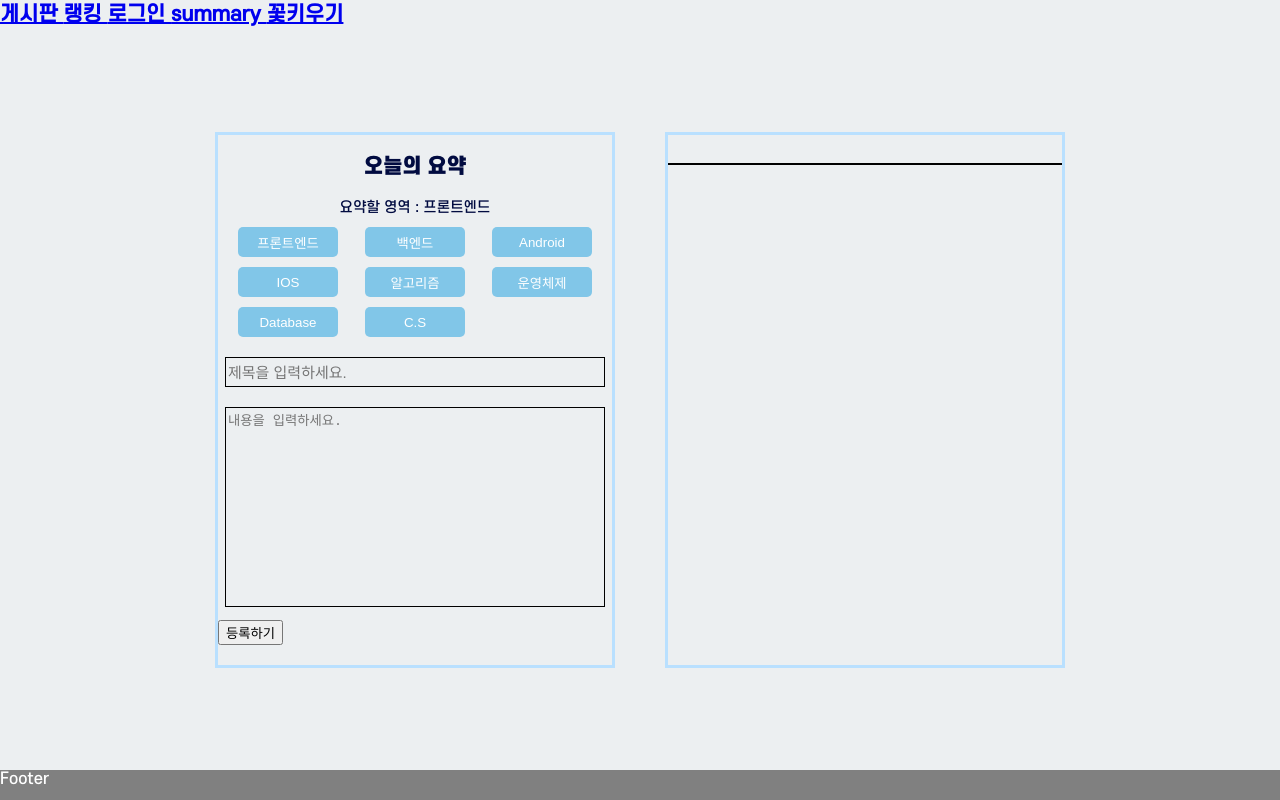
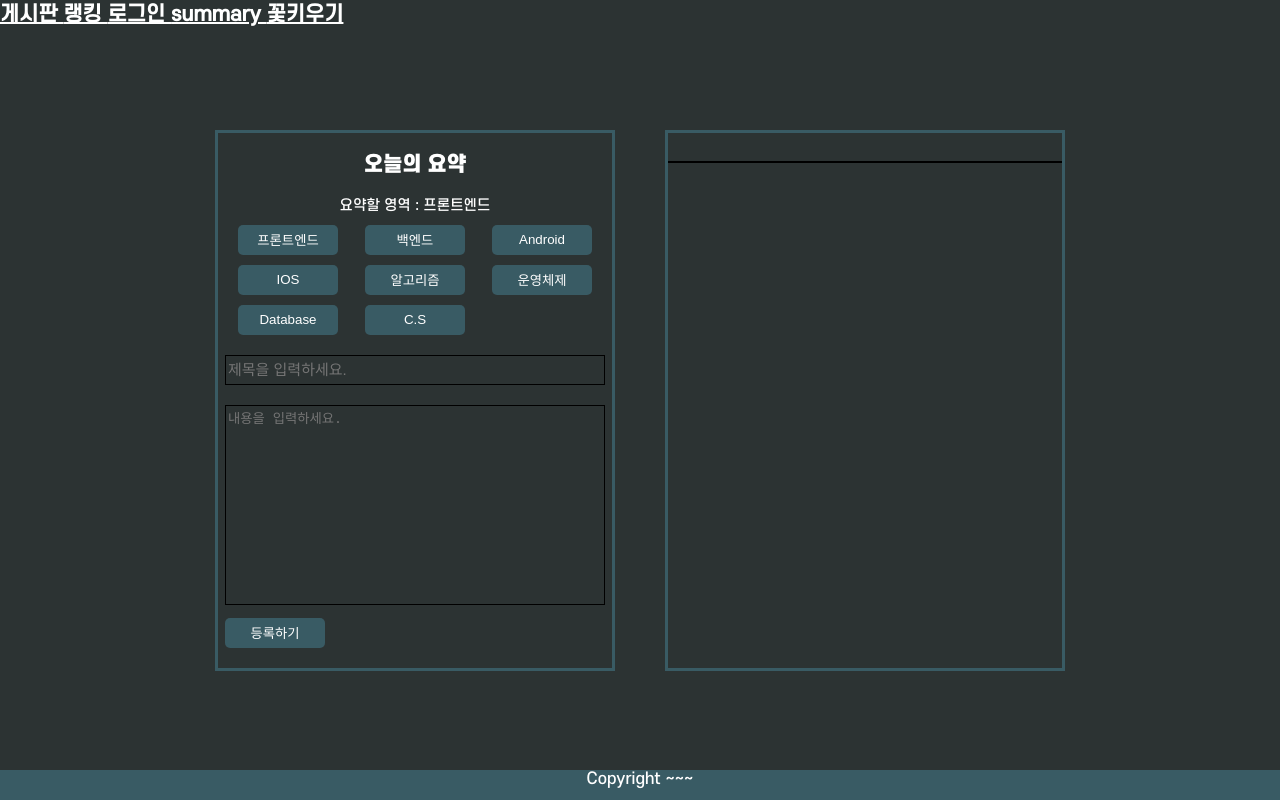
Before and after one commit to onegqueen/front, a React (Create React App) app: page /summary in a window 1280 px wide. Built offline with nearby package versions, Linux system fonts and the light colour scheme.

Commit message:
[11-20] change Footer, Summary design

```diff
--- a/public/index.html
+++ b/public/index.html
@@ -37,6 +37,8 @@
       -webkit-user-select: none;
       -moz-user-select: none;
       -ms-user-select: none;
+      background-color: #2c3333;
+      color: #f7f7f7;
     "
   >
     <noscript>내일은 코딩왕</noscript>
--- a/src/GlobalStyles.js
+++ b/src/GlobalStyles.js
@@ -3,6 +3,7 @@ import { createGlobalStyle } from "styled-components";
 const GlobalStyle = createGlobalStyle`
   *, *::before, *::after {
     box-sizing: border-box;
+    color: white;
   }
   body {
     font-family: SCDream5;
--- a/src/components/Stats/StatsConfirm.js
+++ b/src/components/Stats/StatsConfirm.js
@@ -35,14 +35,12 @@ const StatPlusBtn = styled.button`
   padding: 0;
   border: none;
 
-  background-color: #81c6e8;
+  background-color: #395b64;
   color: white;
   cursor: pointer;
   border-radius: 0.5rem;
 `;
-const StatMinusBtn = styled(StatPlusBtn)`
-  background-color: #5da7db;
-`;
+const StatMinusBtn = styled(StatPlusBtn)``;
 
 const ConfirmBtn = styled.button`
   width: 20rem;
@@ -51,7 +49,7 @@ const ConfirmBtn = styled.button`
   border: none;
   margin-top: 2rem;
 
-  background-color: #5f9df7;
+  background-color: #395b64;
   color: white;
   cursor: pointer;
   border-radius: 1rem;
--- a/src/components/Summary/SummaryContents.js
+++ b/src/components/Summary/SummaryContents.js
@@ -35,6 +35,15 @@ const Content = styled.textarea.attrs(() => ({
   :focus {
     outline: none;
   }
+`;
+
+const RegisterBtn = styled.button`
+  background-color: #395b64;
+  border: none;
+  border-radius: 0.5rem;
+
+  width: 10rem;
+  height: 3rem;
 `;
 
 const SummaryContents = (props) => {
@@ -93,9 +102,8 @@ const SummaryContents = (props) => {
           onChange={changeSummary}
           onKeyDown={clickTab}
         ></Content>
+        <RegisterBtn onClick={registerSummary}>등록하기</RegisterBtn>
       </InputDiv>
-
-      <button onClick={registerSummary}>등록하기</button>
     </Main>
   );
 };
--- a/src/components/Summary/SummaryHeader.js
+++ b/src/components/Summary/SummaryHeader.js
@@ -28,7 +28,7 @@ const KeywordBtn = styled.button`
   height: 30px;
   border: none;
 
-  background-color: #81c6e8;
+  background-color: #395b64;
   color: white;
   cursor: pointer;
   border-radius: 0.5rem;
--- a/src/pages/Footer/Footer.js
+++ b/src/pages/Footer/Footer.js
@@ -2,7 +2,7 @@ import styled from "styled-components";
 
 const FooterDiv = styled.footer`
   text-align: center;
-  background-color: gray;
+  background-color: #395b64;
   font-size: 1.6rem;
   height: 3rem;
   color: white;
@@ -10,12 +10,14 @@ const FooterDiv = styled.footer`
   justify-content: space-between;
 `;
 
-const Content = styled.div``;
+const Content = styled.div`
+  margin: 0 auto;
+`;
 
 const Footer = () => {
   return (
     <FooterDiv>
-      <Content>Footer</Content>
+      <Content>Copyright ~~~</Content>
     </FooterDiv>
   );
 };
--- a/src/pages/Stats/Stats.js
+++ b/src/pages/Stats/Stats.js
@@ -20,7 +20,7 @@ const Main = styled.div`
 const Content = styled.div`
   width: 40rem;
   padding: 2rem 0;
-  border: 0.3rem solid #b9e0ff;
+  border: 0.3rem solid #395b64;
   border-radius: 2rem;
 `;
 
--- a/src/pages/Summary/Summary.js
+++ b/src/pages/Summary/Summary.js
@@ -31,7 +31,7 @@ const Wrapper = styled.div`
 const Content = styled.div`
   width: 40rem;
   padding: 2rem 0;
-  border: 0.3rem solid #b9e0ff;
+  border: 0.3rem solid #395b64;
 `;
 const Preview = styled(Content)`
   padding: 0;
```
